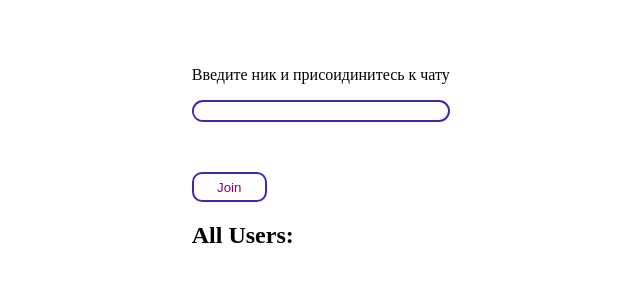
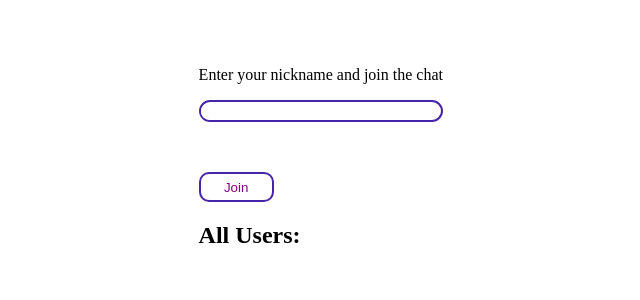
Before and after one commit to hitaro2k/hitaro_socketchat, a Flask app: page / in a window 1280 px wide. Shown: the top 300 px of the page, without its empty margins (281-921 px from the left). Run offline with Flask 3, Linux system fonts and the light colour scheme; some libraries are stand-ins or nearby versions.

Commit message:
edit ru -> eng

```diff
--- a/templates/index.html
+++ b/templates/index.html
@@ -26,7 +26,7 @@
         </div>
         <div class="users_info">
             <div class="users-reg">
-                <p class="title">Введите ник и присоидинитесь к чату</p>
+                <p class="title">Enter your nickname and join the chat</p>
                 <div class="input_wrapper">
                     <input id="join-input" type="text" class="input">
                 </div>
```
